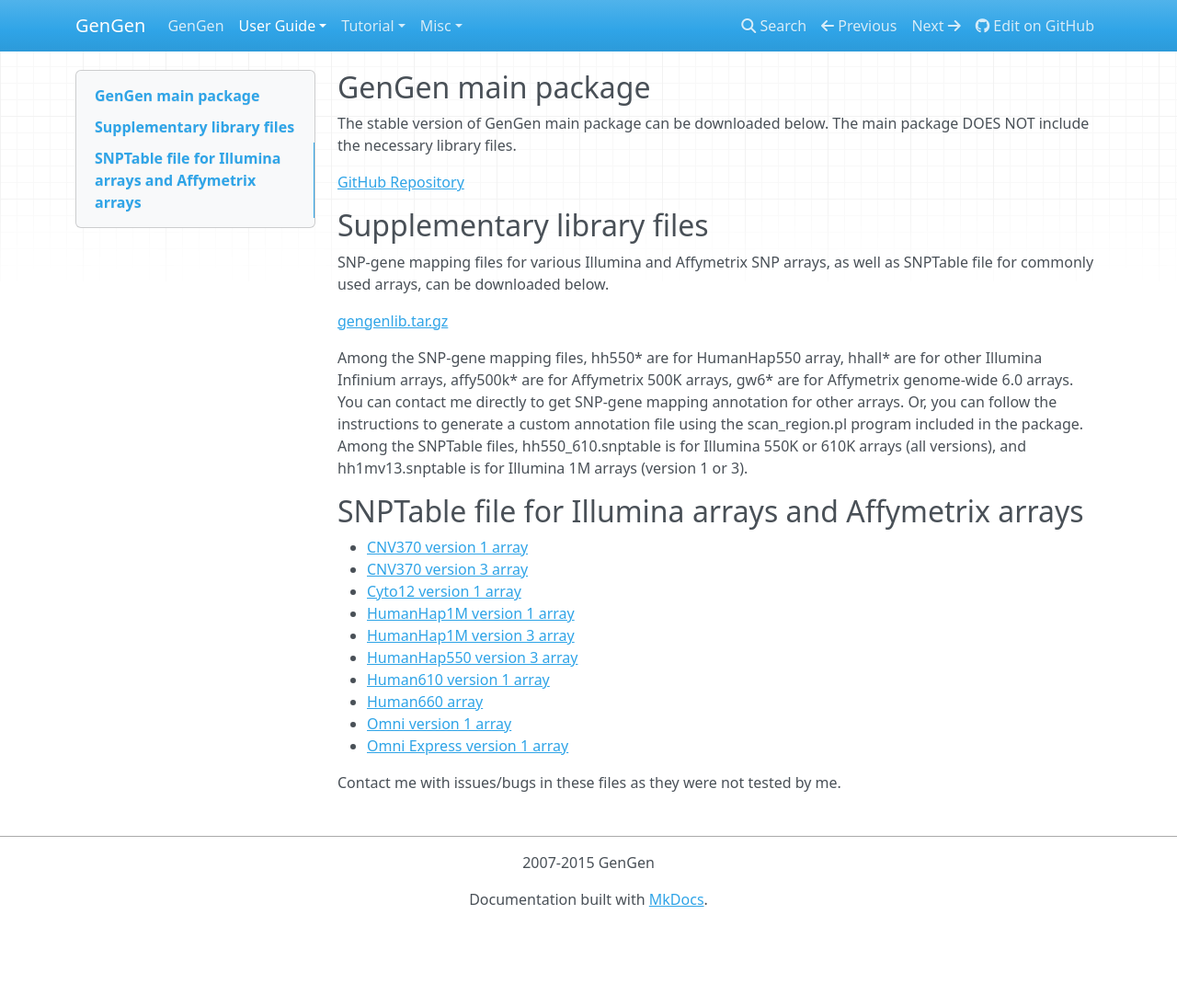
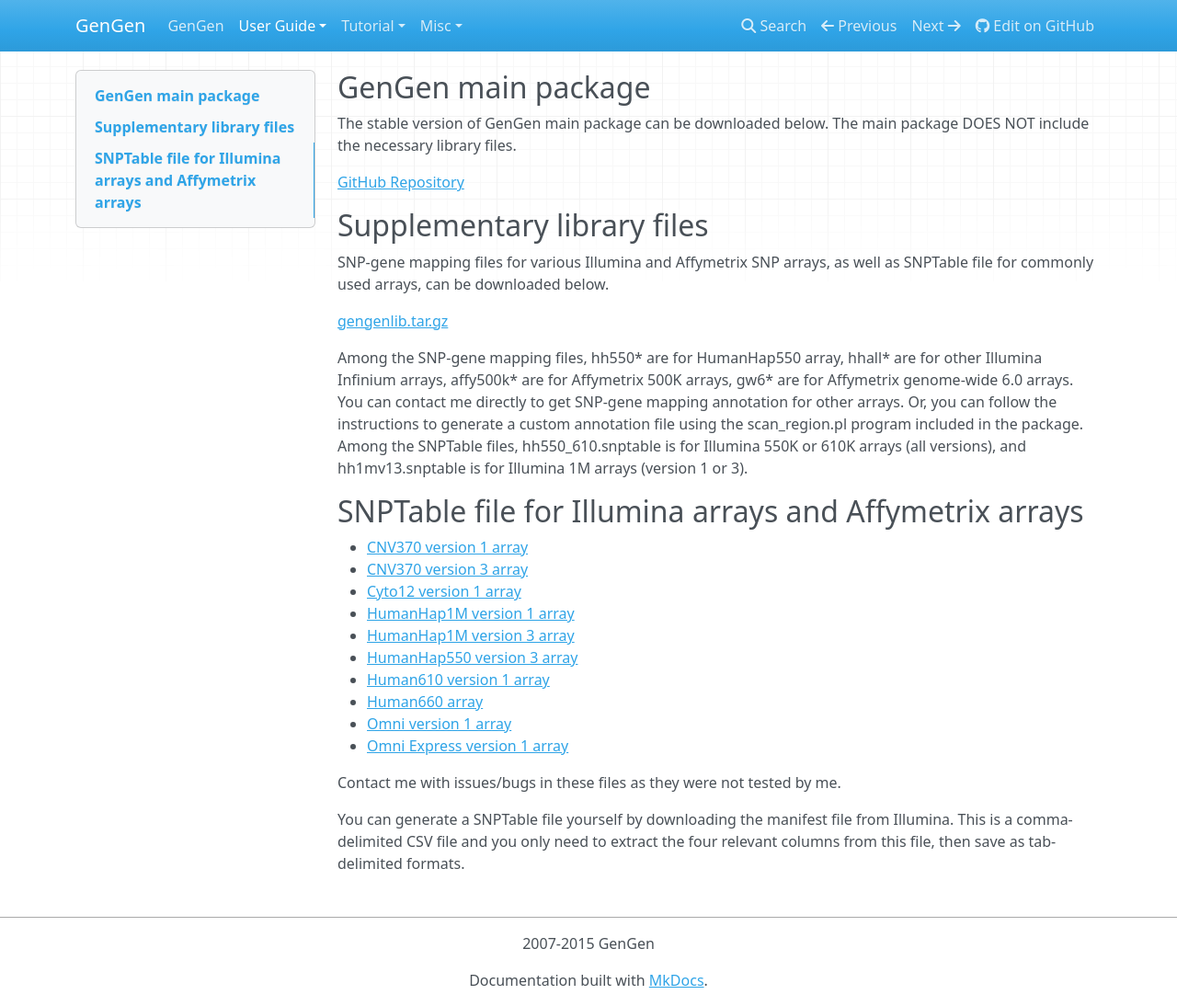
Before and after one commit to WGLab/GenGen, an MkDocs documentation site: the page built from docs/user-guide/download.md, in a window 1280 px wide and 1094 px high. Shown: the whole window at 92% size. Built offline with MkDocs 1.6.1, drawn with Linux system fonts in a browser that asks for light colours; nearby versions of some CDN libraries; old or Windows-style settings are respelled for this version of MkDocs.

Commit message:
Update download.md

```diff
--- a/docs/user-guide/download.md
+++ b/docs/user-guide/download.md
@@ -26,3 +26,5 @@ Among the SNP-gene mapping files, hh550\* are for HumanHap550 array, hhall\* are
 - [Omni Express version 1 array](http://www.openbioinformatics.org/gengen/download/HumanOmniExpress-24-v1-0-B.SNPtable.gz)
 
 Contact me with issues/bugs in these files as they were not tested by me.
+
+You can generate a SNPTable file yourself by downloading the manifest file from Illumina. This is a comma-delimited CSV file and you only need to extract the four relevant columns from this file, then save as tab-delimited formats.
```
